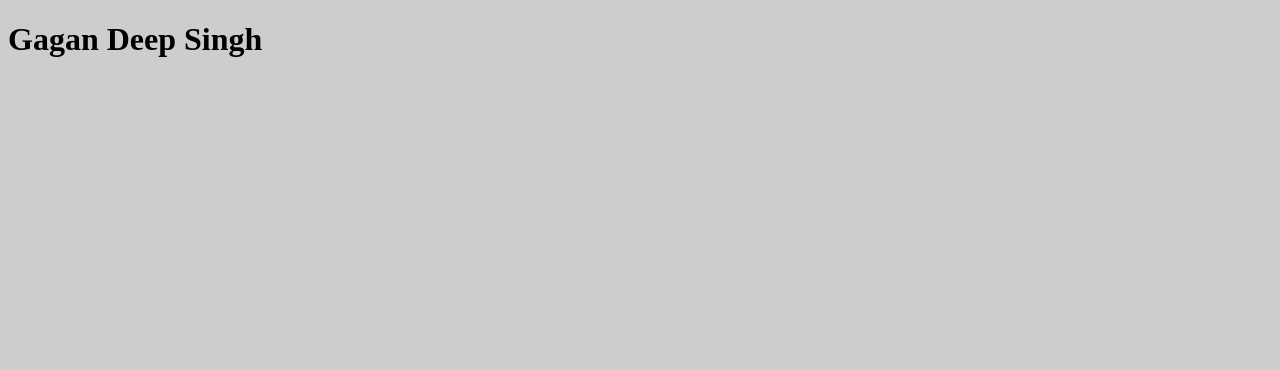
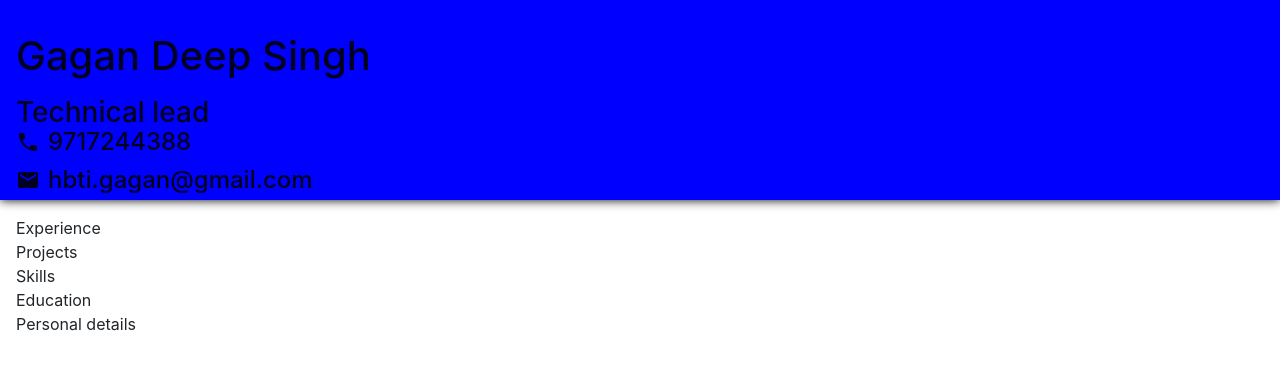
Before and after one commit to invingagan1/invingagan1.github.io, a website: page index.html in a window 1280 px wide. Drawn offline with nearby package versions, Linux system fonts and the light colour scheme.

Commit message:
resume adde

```diff
--- /dev/null
+++ b/css/app.css
@@ -0,0 +1,26 @@
+.headerPanel{
+    background: rgba(0,0,255,1);
+    height: 200px;
+    color:rgba(0,0,0,0.87);
+    padding:16px;
+    box-shadow: 0 0 10px #000;
+    position: fixed;
+    width: 100%;
+}
+.headerPanel h1{
+    margin:0px;
+    padding-top:16px;
+    padding-bottom:16px;
+}
+.headerPanel h3{
+    margin:0px;
+}
+.filler{
+    height: 200px;
+    background: rgba(255,255,255,0.87);
+}
+.content{
+    padding: 16px;
+    background: rgba(255,255,255,0.87);
+    height: 1000px;
+}
--- a/index.html
+++ b/index.html
@@ -1,16 +1,56 @@
 <!DOCTYPE html>
 <html lang="en">
-    <head>
-        <title></title>
-        <meta charset="UTF-8">
-        <meta name="viewport" content="width=device-width, initial-scale=1">
-        <style>
-            body{
-                background: #CDCDCD;
-            }
-        </style>
-    </head>
-    <body>
+<head>
+    <meta charset="UTF-8">
+    <meta name="viewport" content="width=device-width, initial-scale=1.0">
+    <meta http-equiv="X-UA-Compatible" content="ie=edge">
+    <title>Gagan Deep Singh</title>
+    <link rel="stylesheet" href="http://fonts.googleapis.com/css?family=Roboto:300,400,500,700" type="text/css">
+    <link href="https://fonts.googleapis.com/icon?family=Material+Icons" rel="stylesheet">
+    <link rel="stylesheet" href="./node_modules/bootstrap/dist/css/bootstrap.min.css">
+    <link rel="stylesheet" href="./node_modules/bootstrap-material-design/dist/css/bootstrap-material-design.min.css">
+    <link rel="stylesheet" href="./node_modules/bootstrap-material-design/dist/css/ripples.min.css">
+    <link rel="stylesheet" href="css/app.css">
+</head>
+<body>
+    <header class="headerPanel">
         <h1>Gagan Deep Singh</h1>
-    </body>
+        <h3>Technical lead</h3>
+        <h4 style="position:relative">
+            <i class="material-icons">phone</i>
+            <span style="position:absolute;line-height:24px;margin-left:8px;">9717244388</span>
+        </h4>
+        <h4 style="position:relative">
+            <i class="material-icons">email</i>
+            <span style="position:absolute;line-height:24px;margin-left:8px;">hbti.gagan@gmail.com</span>
+        </h4>
+    </header>
+    <div class="filler">
+
+    </div>
+    <div class="content" >
+        <div>
+            Experience
+        </div>
+        <div>
+            Projects
+        </div>
+        <div>
+            Skills
+        </div>
+        <div>
+            Education
+        </div>
+        <div>
+            Personal details
+        </div>
+    </div>
+</body>
+<script src="./node_modules/jquery/dist/jquery.min.js"></script>
+<script src="./node_modules/bootstrap/dist/js/bootstrap.min.js"></script>
+<script src="./node_modules/bootstrap-material-design/dist/js/material.min.js"></script>
+<script src="./node_modules/bootstrap-material-design/dist/js/ripples.min.js"></script>
+<script>
+    $.material.init()
+</script>
 </html>
--- a/package.json
+++ b/package.json
@@ -15,5 +15,8 @@
   "bugs": {
     "url": "https://github.com/invingagan1/invingagan1.github.io/issues"
   },
-  "homepage": "https://github.com/invingagan1/invingagan1.github.io#readme"
+  "homepage": "https://github.com/invingagan1/invingagan1.github.io#readme",
+  "dependencies": {
+    "bootstrap-material-design": "^0.5.10"
+  }
 }
```
